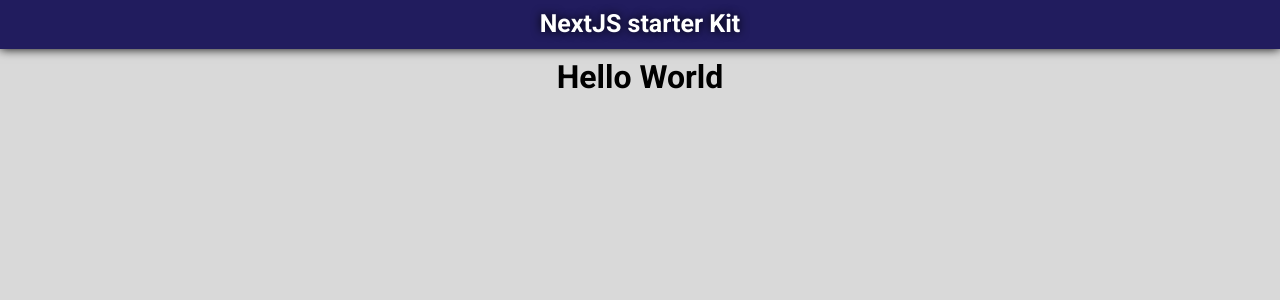
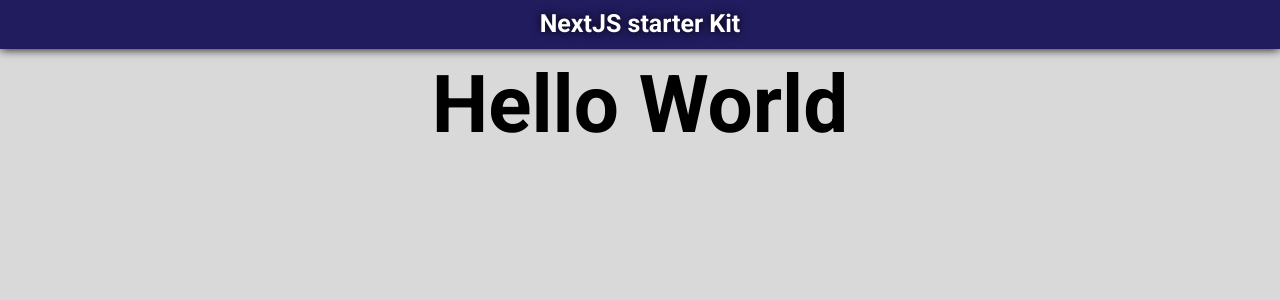
Before and after one commit to 100BC/nextjs-template, a Next.js app: page / in a window 1280 px wide. Shown: the top 300 px of the page. Built offline with nearby package versions, Linux system fonts and the light colour scheme.

Commit message:
Add Home Page Styling

```diff
--- a/pages/index.tsx
+++ b/pages/index.tsx
@@ -1,10 +1,11 @@
 import React from 'react';
 
 import Layout from '@components/Layout';
+import styles from '@styles/home.module.scss';
 
 const Home = () => {
   return (
-    <Layout>
+    <Layout className={styles.home}>
       <h1>Hello World</h1>
     </Layout>
   );
--- /dev/null
+++ b/styles/pageStyles/home.module.scss
@@ -0,0 +1,5 @@
+@use '~styles/variables' as *;
+
+.home {
+  font-size: 4rem;
+}
```
Also changed, not shown: 1 other file (tests, documents, lock files or other folders).
